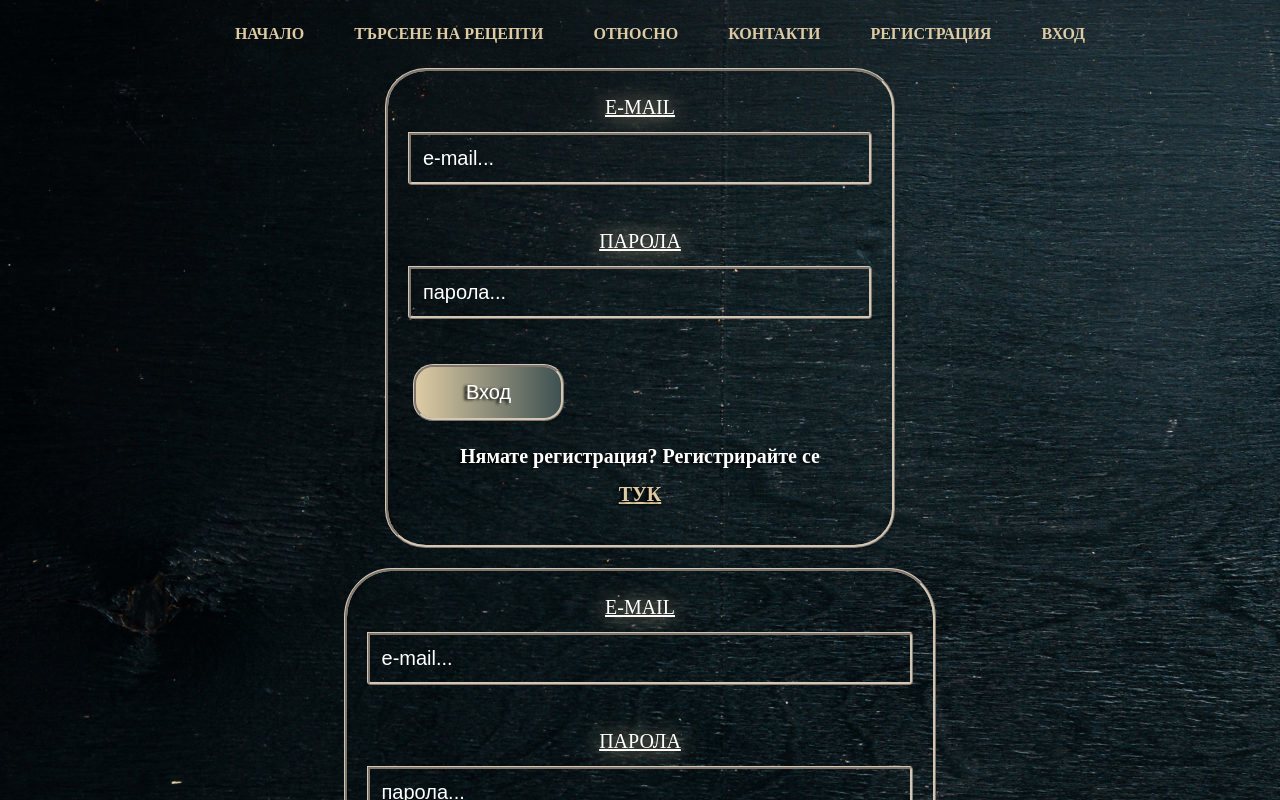
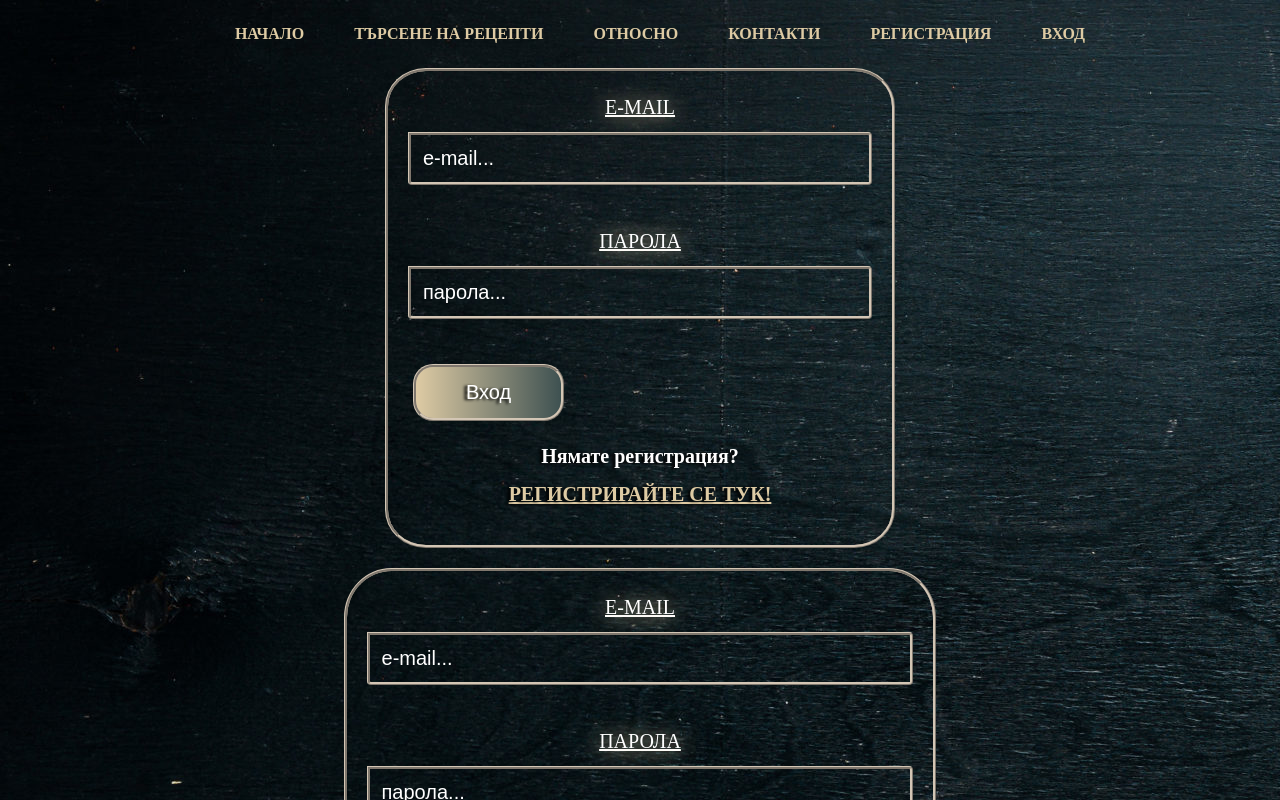
Before and after one commit to SpooRe91/react-cook-blog, a React (Create React App) app in the folder client/: page / in a window 1280 px wide. Shown: the top 800 px of the page. Built offline with nearby package versions, Linux system fonts and the light colour scheme; no server answers.

Commit message:
edited login JSX

```diff
--- a/client/src/components/Login/Login.js
+++ b/client/src/components/Login/Login.js
@@ -11,7 +11,7 @@ export const Login = () => {
 
             <input className="already-reg" type="submit" value="Вход" />
         </form>
-        <h3 className="already-reg">Нямате регистрация? Регистрирайте се <a href="/auth/register">TУК</a></h3>
 
+            <h3 className="already-reg">Нямате регистрация? <a href="/auth/register">Регистрирайте се тук!</a></h3>
     </div>);
 }
```
